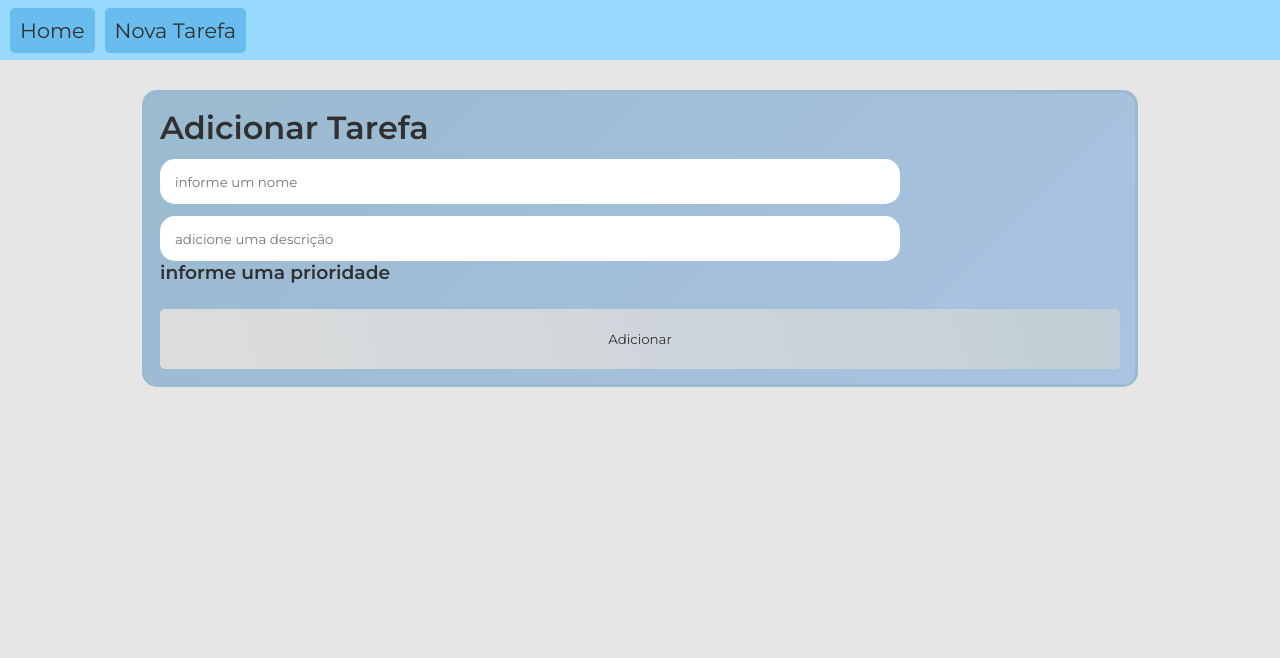
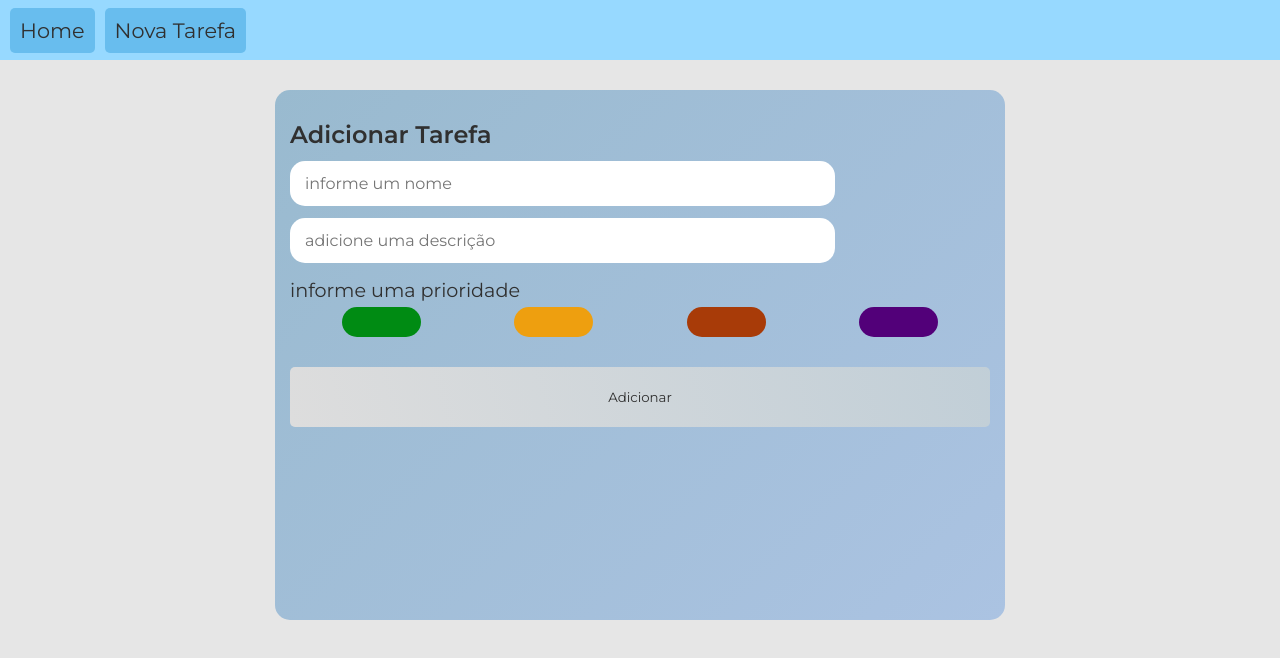
Before and after one commit to martins-joaopedro/todo-list, a React (Vite) app: page /add in a window 1280 px wide. Shown: the top 658 px of the page. Built offline with nearby package versions, Linux system fonts and the light colour scheme.

Commit message:
start delete and done priorities

```diff
--- /dev/null
+++ b/global.js
@@ -0,0 +1,7 @@
+export const STYLES = {
+    COLORS: {
+        MAIN: "#fffff",
+        SECONDARY: "#44ff4",
+    },
+    PRIORITIES: ["#008b13", "#ee9f0f", "#a83b08", "#520079"]
+}
--- a/src/components/List/index.jsx
+++ b/src/components/List/index.jsx
@@ -1,8 +1,17 @@
 import { useState } from "react"
 import styled from "styled-components"
 import { MdOutlineDone } from "react-icons/md";
+import { IoTrashSharp  } from "react-icons/io5";
+import { useDeleteData } from "../../hooks/useDeleteData";
 
-export const List = ({ name, done }) => {
+export const List = ({ name, done, id }) => {
+
+    const priorities = [
+        { value: "adiável"},
+        { value: "importante" },
+        { value: "urgente" },
+        { value: "atrasada" }
+    ]
 
     const [ isChecked, setIsChecked ] = useState(done)
 
@@ -17,17 +26,23 @@ export const List = ({ name, done }) => {
                 onClick={toggleCheckBox}
             >
                 { !!isChecked &&
-                <MdOutlineDone></MdOutlineDone>
+                <MdOutlineDone className="icon" />
              }
             </CheckboxContainer>
             <TaskName>{name}</TaskName>
-            <Trash className="trash"></Trash>
+            <Trash
+                onClick={() => useDeleteData(id)}
+                className="trash">
+                <IoTrashSharp className="icon" />
+            </Trash>
         </Container>
     )
 }
 
 const Container = styled.div`
-    margin: 10px;
+    margin-top: 10px;
+    width: 90vw;
+    max-width: 700px;
     background-color: ${props => props.checked ? "#66b3d1" : "#7c7c7c"};
     border-radius: 8px;
     padding: 10px;
@@ -40,6 +55,10 @@ const Container = styled.div`
             opacity: 1;
         }
     }
+
+    .icon {
+        font-size: 1.5rem;
+    }
 `
 
 const CheckboxContainer = styled.div`
@@ -50,7 +69,6 @@ const CheckboxContainer = styled.div`
     display: flex;
     align-items: center;
     justify-content: center;
-
 `
 
 const TaskName = styled.p`
@@ -63,12 +81,12 @@ const TaskName = styled.p`
 
 const Trash = styled.button`
     width: 35px;
-    border-radius: 50%;
+    border-radius: 5px;
     aspect-ratio: 1;
-    background-color: red;
     position: absolute;
     right: 10px;
     opacity: 0;
     border: none;
     transition: 0.2s ease-out;
+    background: transparent;
 `
--- /dev/null
+++ b/src/hooks/useDeleteData.js
@@ -0,0 +1,9 @@
+import axios from "axios"
+
+export const useDeleteData = (id) => {
+
+    console.log(id)
+
+    axios.delete("https://desafio-todolist.onrender.com/todos/" + id)
+        .then(() => console.log("Apagado do banco"))
+}
--- a/src/hooks/usePostTodoData.js
+++ b/src/hooks/usePostTodoData.js
@@ -1,9 +1,9 @@
 import axios from "axios"
 
-export const usePostTodoData = (nome, descricao) => {
+export const usePostTodoData = (nome, descricao, prioridade) => {
 
-    let concluido = true;
-    let prioridade = 1;
+    console.log(nome, descricao, prioridade)
+    let concluido = false;
 
     axios.post("https://desafio-todolist.onrender.com/todos", {
         nome,
--- a/src/pages/AddTask/index.jsx
+++ b/src/pages/AddTask/index.jsx
@@ -2,16 +2,30 @@
 import styled from "styled-components"
 import { usePostTodoData } from "../../hooks/usePostTodoData"
 import { useState } from "react"
+import { STYLES } from "../../../global"
+const { PRIORITIES } = STYLES;
 
 export const AddTask = () => {
 
+    const [checked, setChecked] = useState(-1)
     const [name, setName] = useState("")
     const [description, setDescription] = useState("")
+
+    const priorities = [
+        { value: "adiável"},
+        { value: "importante" },
+        { value: "urgente" },
+        { value: "atrasada" }
+    ]
 
     return(
         <Container>
              <FormsContainer>
-                <h1>Adicionar Tarefa</h1>
+                <Title
+                    size={"1.5rem"}
+                    bold={"bold"}>
+                    Adicionar Tarefa
+                </Title>
 
                 <Input
                     placeholder="informe um nome"
@@ -22,10 +36,25 @@ export const AddTask = () => {
                     onChange={(e) => setDescription(e.target.value)}
                 ></Input>
 
-                <h3>informe uma prioridade</h3>
+                <Title
+                    size={"1.2rem"}>
+                    informe uma prioridade
+                </Title>
 
+                <PriorityContainer>
+                    {
+                        priorities.map(({ value }, i) =>
+                        <Priority
+                            onClick={()=> setChecked(i)}
+                            className={checked == i ? "check": ""}
+                            color={PRIORITIES[i]}
+                            key={i}>
+                                <Priority.Value className="name">{value}</Priority.Value>
+                        </Priority>)
+                    }
+                </PriorityContainer>
 
-            <Submit onClick={() => usePostTodoData(name, description)}>Adicionar</Submit>
+            <Submit onClick={() => usePostTodoData(name, description, checked)}>Adicionar</Submit>
             </FormsContainer>
         </Container>
     )
@@ -47,6 +76,7 @@ const Input = styled.input.attrs({ type: 'text' })`
     padding-left: 15px;
     outline: none;
     transition: 0.6s all;
+    font-size: 1rem;
 
     &:hover {
         margin-left: 8px;
@@ -54,14 +84,21 @@ const Input = styled.input.attrs({ type: 'text' })`
 
 `
 
+const Title = styled.p`
+    font-size: ${props => props.size};
+    font-weight: ${props => props.bold || ""};
+    margin-top: 15px;
+`
+
 const FormsContainer = styled.div`
-    border: solid #99bacf;
     background: linear-gradient(-45deg, #abc3e2, #99bacf);
     padding: 15px;
     width: 75%;
+    min-height: 500px;
     border-radius: 15px;
-
     justify-content: center;
+    width: 90vw;
+    max-width: 700px;
 `
 
 const Submit = styled.button`
@@ -82,3 +119,53 @@ const Submit = styled.button`
     }
 
 `
+
+const PriorityContainer = styled.div`
+    display: flex;
+    justify-content: space-around;
+    align-items: center;
+    padding: 5px;
+`
+
+const Priority = styled.div`
+    display: flex;
+    align-items: center;
+    justify-content: center;
+    padding: 5px;
+    height: 20px;
+    width: 10%;
+    border-radius: 15px;
+    background-color: ${props => props.color};
+    transition: 0.2s all ease-out;
+    text-overflow: ellipsis;
+    overflow: hidden;
+
+    &:hover {
+        filter: brightness(1);
+        padding-left: 8px;
+        padding-right: 8px;
+        width: 25%;
+
+        .name {
+            display: block;
+        }
+    };
+
+    &.check {
+        width: 25%;
+        filter: none;
+        background-color: #303030;
+
+        .name {
+            display: block;
+        }
+    }
+    `
+
+Priority.Value = styled.p`
+    font-weight: bold;
+    color: #f1f1f1;
+    font-size: 0.8rem;
+    display: none;
+
+`
--- a/src/pages/Home/index.jsx
+++ b/src/pages/Home/index.jsx
@@ -21,19 +21,25 @@ export const Home = () => {
     return(
         <Container>
             <h1>Suas tarefas: </h1>
-            <div>
-                {data?.map(todo => <List key={todo.id}
+            <>
+                {data?.map(todo => <List
+                    key={todo.id}
+                    id={todo.id}
                     name={todo.nome}
                     done={todo.concluido}
-                    ></List>)}
+                    ></List>
+                )}
                 {!data.length && <div>carregando...</div>
 
                 }
-            </div>
+            </>
         </Container>
     )
 }
 
 const Container = styled.div`
     padding-top: 25px;
+    display: flex;
+    flex-direction: column;
+    align-items: center;
 `
--- /dev/null
+++ b/src/services/api.js
@@ -0,0 +1,2 @@
+import axios from "axios";
+export const api = axios.create({ baseURL: "https://desafio-todolist.onrender.com/" })
```
